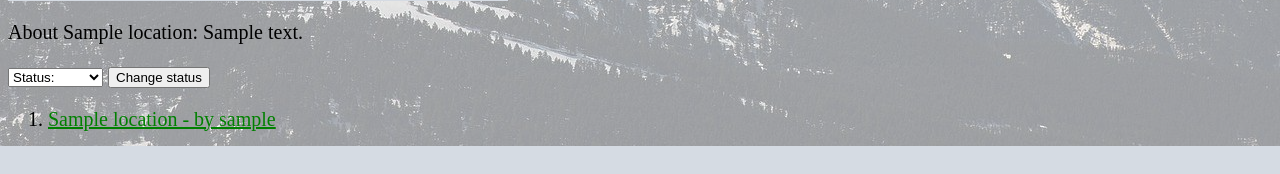
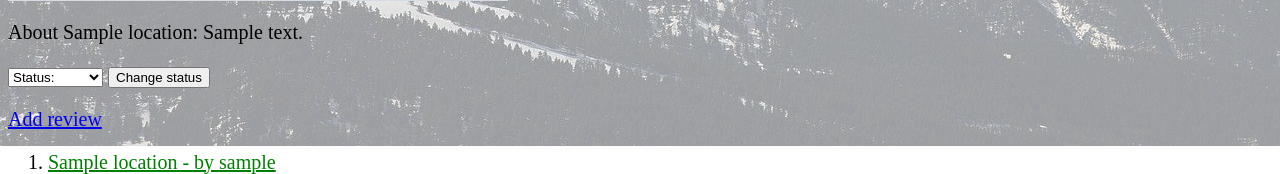
Before and after one commit to cholakova99/KnowBulgaria, a Django app: page /sightseeing/locations/1/ in a window 1280 px wide. Shown: the part 654-828 px from the top of the page. Before the commit the page ends 800 px from the top, so only its background shows below. Run offline with Django 3.2, Linux system fonts and the light colour scheme; tables that the repository leaves empty hold one stand-in row (values such as "Sample post"); grey boxes marked "Sample" are stand-in pictures.

Commit message:
little updates

```diff
--- a/sightseeing/models.py
+++ b/sightseeing/models.py
@@ -4,7 +4,7 @@ from django.core.validators import MaxValueValidator, MinValueValidator
 
 
 def location_directory_path(instance, filename):
-    return f'location_{instance.id}/{filename}'
+    return f'location_{instance.name}/{filename}'
 
 
 def profile_directory_path(instance, filename):
--- a/sightseeing/templates/locations/detail.html
+++ b/sightseeing/templates/locations/detail.html
@@ -23,6 +23,8 @@
 {% endif %}
 
 
+<a href="{% url 'sightseeing:review:add' %}">Add review</a>
+
 <ol>
 {% for review in reviews %}
    <li><a href="{% url 'sightseeing:review:detail' review.id %}", style="color:green"> {{ review.location }} - by {{ review.user.username }}</a></li>
--- a/sightseeing/views/index.py
+++ b/sightseeing/views/index.py
@@ -4,6 +4,6 @@ from sightseeing.models import Review, Location
 
 def index(request):
     logged = request.user.is_authenticated
-    locations = Location.objects.all()[:5]
-    reviews = Review.objects.all()[:5]
+    locations = Location.objects.order_by('?')[:5]
+    reviews = Review.objects.order_by('-id')[:5]
     return render(request, 'index.html', {'locations': locations, 'reviews': reviews, 'logged': logged})
```
